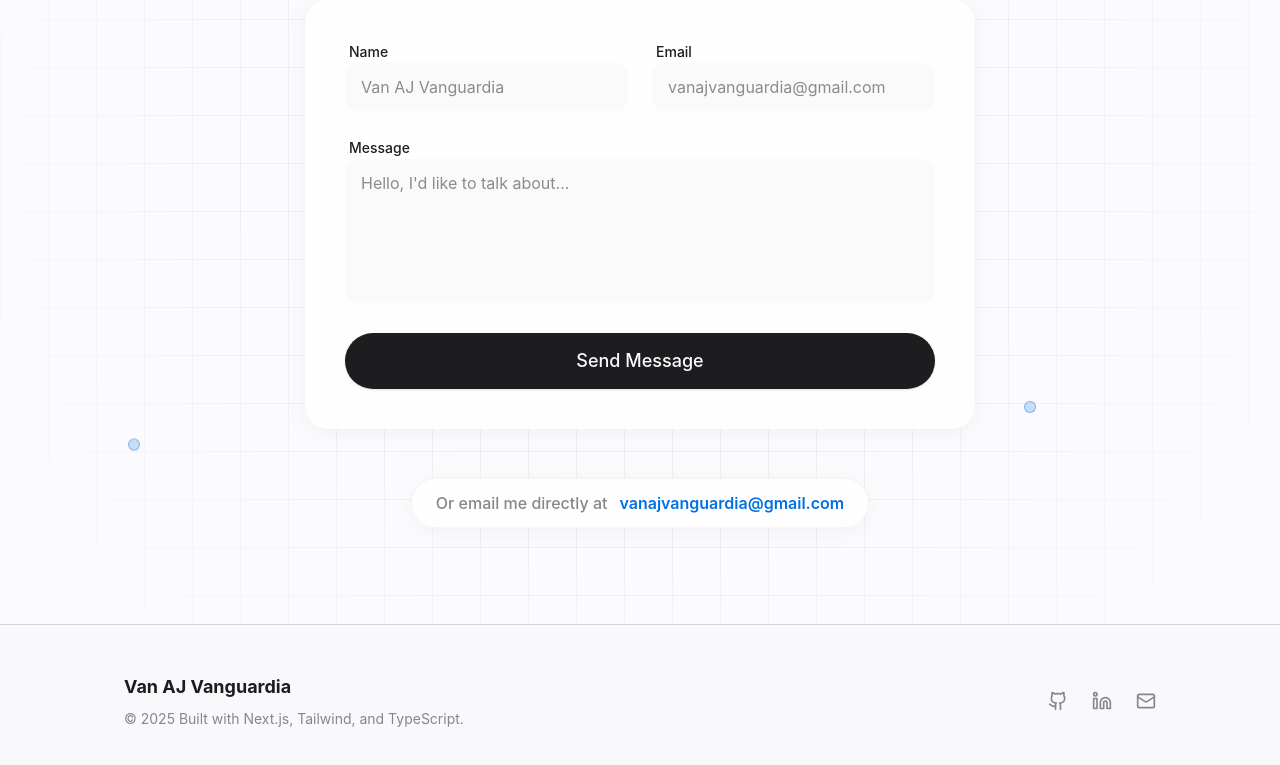
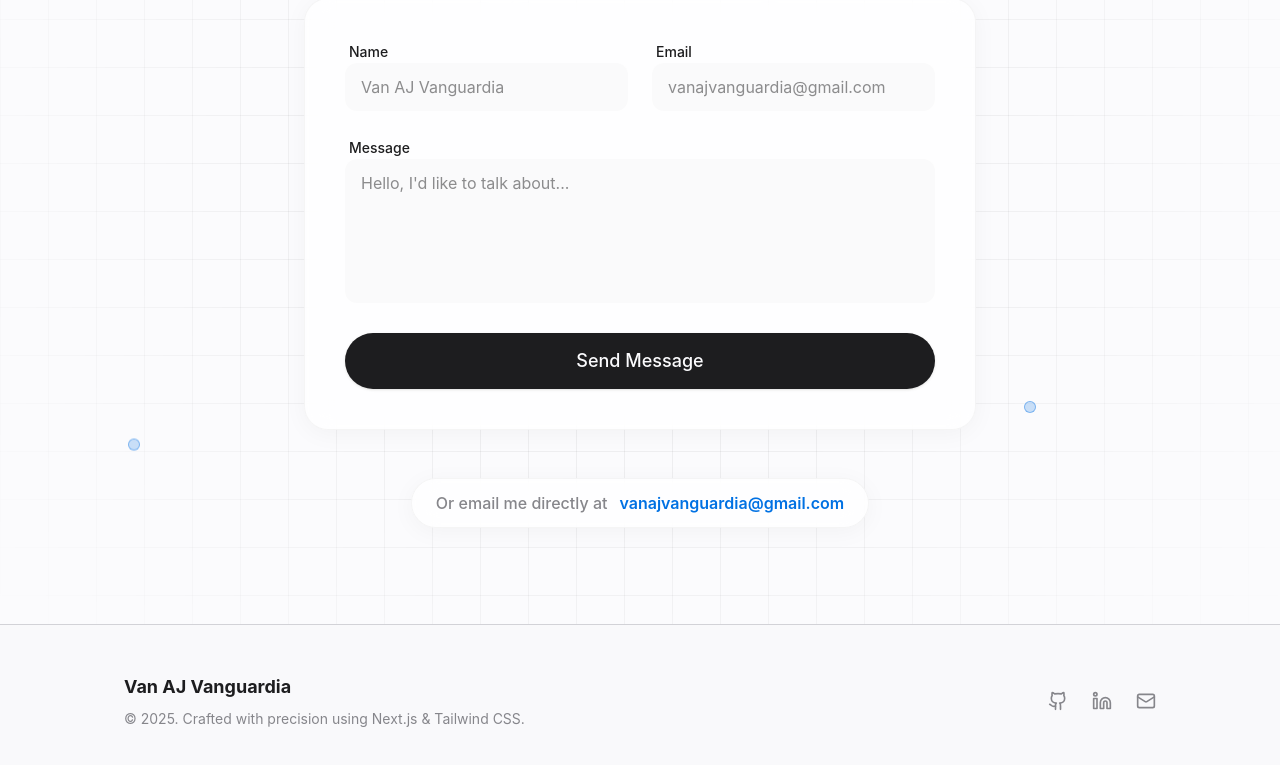
Before and after one commit to vn-aj-vngrd/portfolio-2.0, a Next.js app: page / in a window 1280 px wide. Shown: the part 7811-8576 px from the top of the page. Built offline with nearby package versions, Linux system fonts and the light colour scheme.

Commit message:
chore: Refine footer's technology stack description.

```diff
--- a/src/components/layout/Footer.tsx
+++ b/src/components/layout/Footer.tsx
@@ -9,8 +9,8 @@ export const Footer = () => {
         <div className="flex flex-col gap-2 text-center md:text-left">
           <span className="text-lg font-bold">Van AJ Vanguardia</span>
           <p className="text-sm text-muted-foreground">
-            © {new Date().getFullYear()} Built with Next.js, Tailwind, and
-            TypeScript.
+            © {new Date().getFullYear()}. Crafted with precision using Next.js &
+            Tailwind CSS.
           </p>
         </div>
 
```
